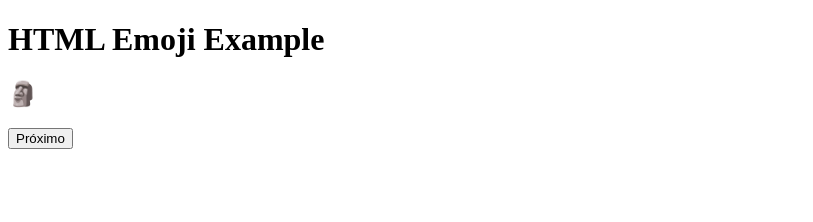
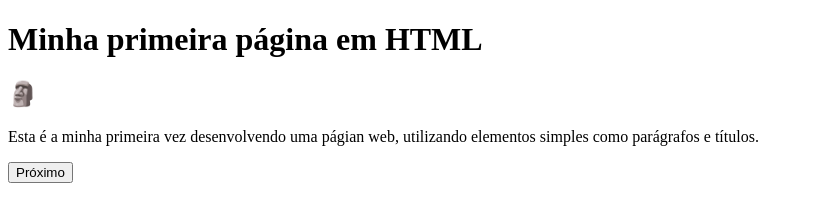
Before and after one commit to VictorVLara/VictorVLara.github.io, a plain HTML site: page index.html in a window 1280 px wide. Shown: the whole page, without its empty margins (0-813 px from the left). Drawn offline with Linux system fonts and the light colour scheme.

Commit message:
Update index.html

```diff
--- a/index.html
+++ b/index.html
@@ -2,9 +2,11 @@
 <html>
 <body>
 
-<h1>HTML Emoji Example</h1>
+<h1>Minha primeira página em HTML</h1>
 
 <h2>&#128511;</h2>
+
+<p>Esta é a minha primeira vez desenvolvendo uma págian web, utilizando elementos simples como parágrafos e títulos.</p>
 
 <form action="https://victorvlara.github.io/submit">
   <input type="submit" value="Próximo">
```
